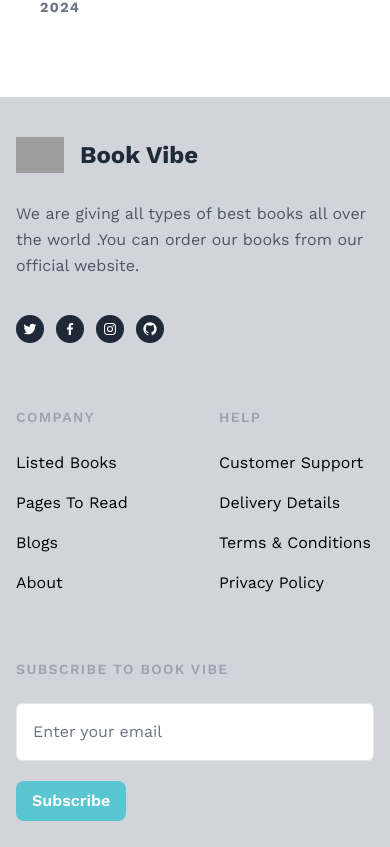
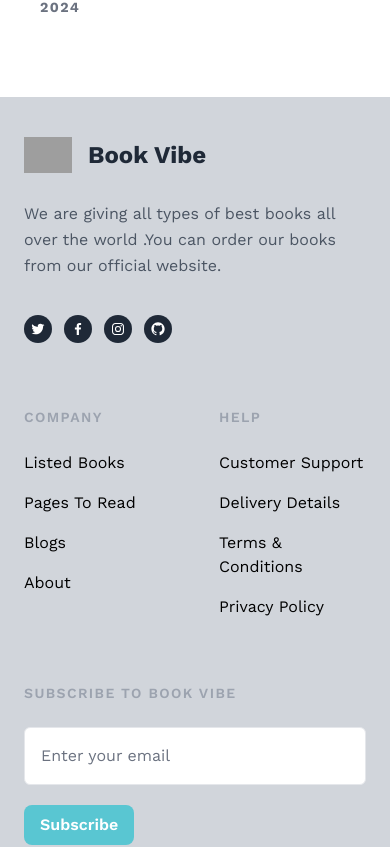
Before and after one commit to nahidbinwadood/Book-Vibe, a React (Vite) app: page /blogs in a window 390 px wide. Shown: the part 2818-3665 px from the top of the page. Built offline with nearby package versions, Linux system fonts and the light colour scheme; grey boxes are pictures that could not be loaded; a web font is replaced by a local one.

Commit message:
final draft

```diff
--- a/src/Components/About/About.jsx
+++ b/src/Components/About/About.jsx
@@ -11,7 +11,7 @@ const About = () => {
                                 <h2 className="text-3xl font-bold leading-tight text-white m:text-4xl lg:leading-tight lg:text-5xl">It’s time to read something exciting!</h2>
                                 <p className="max-w-xl text-white mx-auto mt-4 text-base leading-relaxed ">We are giving some of best types of books in our country.You can read any of types you like.</p>
 
-                                <img className="relative z-10 max-w-xs mx-auto -mb-16 md:hidden" src="https://cdn.rareblocks.xyz/collection/celebration/images/contact/4/curve-line-mobile.svg" alt="" />
+                                <img className="relative z-10 max-w-xs mx-auto -mb-16 hidden" src="https://cdn.rareblocks.xyz/collection/celebration/images/contact/4/curve-line-mobile.svg" alt="" />
 
                                 <img className="hidden w-full translate-x-24 translate-y-8 md:block" src="https://cdn.rareblocks.xyz/collection/celebration/images/contact/4/curve-line.svg" alt="" />
                             </div>
--- a/src/Components/Blogs/Blogs.jsx
+++ b/src/Components/Blogs/Blogs.jsx
@@ -10,7 +10,7 @@ const Blogs = () => {
                             <p className="max-w-xl mx-auto mt-4 text-base leading-relaxed text-gray-600">Here are some of our blogs of our people .You can know more about us after reading those blogs.</p>
                         </div>
 
-                        <div className="grid max-w-md grid-cols-1 mx-auto mt-12 lg:max-w-full lg:mt-16 lg:grid-cols-3 gap-x-16 gap-y-12">
+                        <div className="grid max-w-md grid-cols-1 gap-8 md:gap-4 mx-auto mt-12 lg:max-w-full lg:mt-16 lg:grid-cols-3 gap-x-16 gap-y-12">
                             <div>
                                 <a href="#" title="" className="block aspect-w-4 aspect-h-3">
                                     <img className="object-cover w-full h-full" src="https://cdn.rareblocks.xyz/collection/celebration/images/blog/1/blog-post-1.jpg" alt="" />
--- a/src/Components/Footer/Footer.jsx
+++ b/src/Components/Footer/Footer.jsx
@@ -1,11 +1,10 @@
 import { Link } from "react-router-dom";
-
 const Footer = () => {
     return (
-        <div className="ws">
+        <div className="ws ">
             <section className="py-10 bg-gray-300 mt-10
-             sm:pt-16 lg:pt-24">
-                <div className="px-4 mx-auto sm:px-6 lg:px-8 container">
+             sm:pt-16 lg:pt-24 ">
+                <div className="px-6 mx-auto sm:px-6 lg:px-8 container">
                     <div className="grid grid-cols-2 md:col-span-3 lg:grid-cols-6 gap-y-16 gap-x-12">
                         <div className="col-span-2 md:col-span-3 lg:col-span-2 lg:pr-8">
                             <div className="flex items-center gap-4">
```
